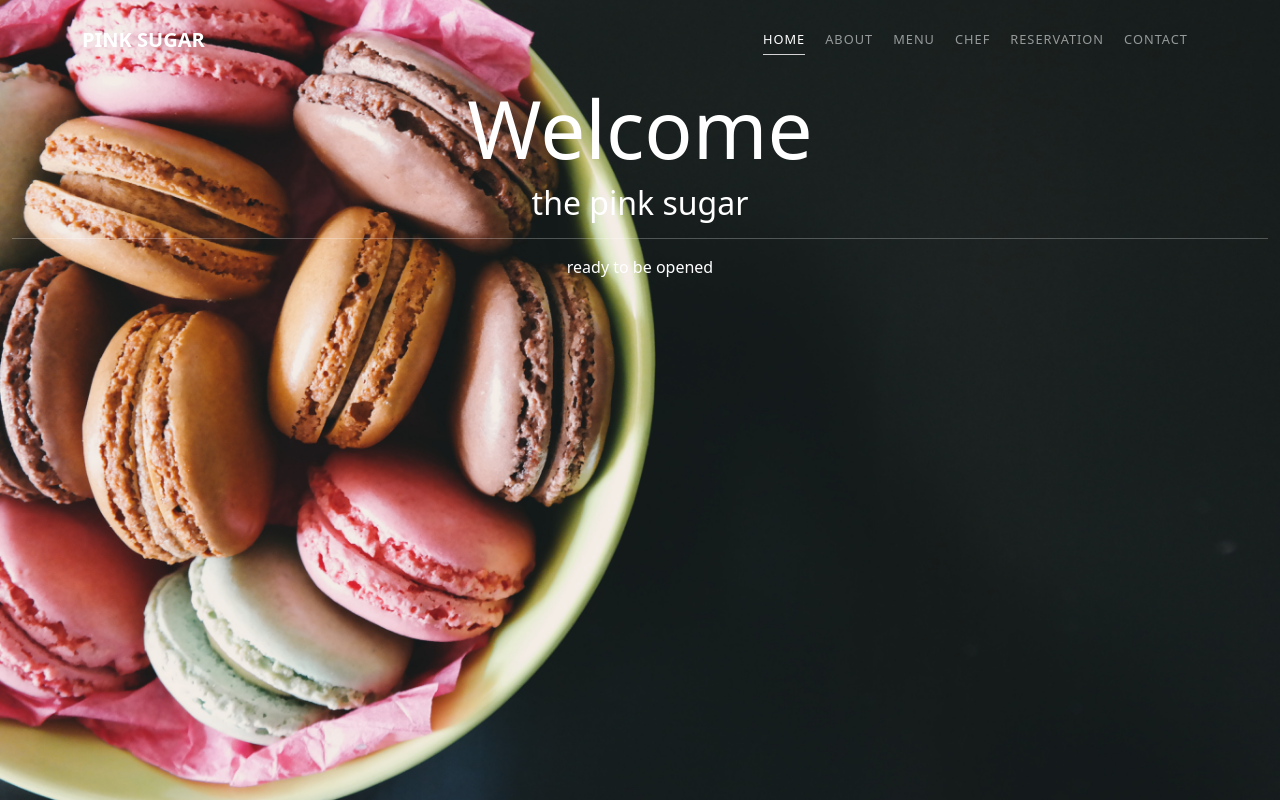
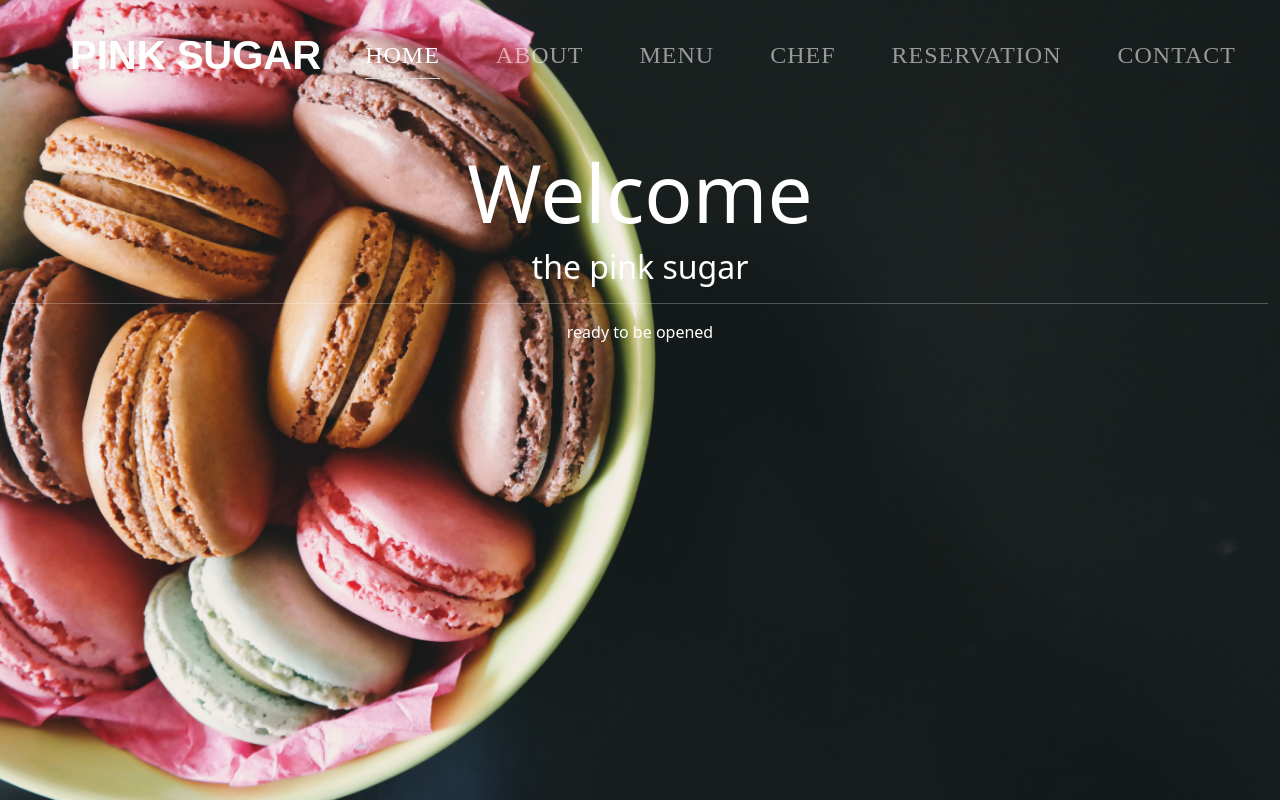
Before and after one commit to iprinceroyy/restaurant-website, a plain HTML site: page index.html in a window 1280 px wide. Shown: the top 802 px of the page. Drawn offline with nearby package versions, Linux system fonts and the light colour scheme; a web font is replaced by a local one.

Commit message:
style modifief

```diff
--- a/css/style.css
+++ b/css/style.css
@@ -18,8 +18,27 @@ header {
     background: url("../assets/images/pexels-brigitte-tohm-239581.jpg") no-repeat center/cover;
 }
 
+.navbar {
+    padding: 0 0 0.5rem;
+}
+
 .navbar-brand {
-    font-weight: 900;
+    font-family: 'Ubuntu', sans-serif;
+    font-size: 2.5rem;
+    font-weight: bold;
+}
+
+.navbar .container-fluid {
+    padding: 0 0 3%;
+}
+
+.nav-item {
+    padding: 0 18px;
+}
+
+.nav-link {
+    font-size: 1.5rem;
+    font-family: 'Montserrat-Light'
 }
 
 header h1 {
--- a/index.html
+++ b/index.html
@@ -10,6 +10,11 @@
     <meta name="author" content="Prince Roy" />
 
     <title>Restaurant Website</title>
+
+    <!-- Google Fonts -->
+    <link rel="preconnect" href="https://fonts.googleapis.com">
+    <link rel="preconnect" href="https://fonts.gstatic.com" crossorigin>
+    <link href="https://fonts.googleapis.com/css2?family=Montserrat&display=swap" rel="stylesheet">
 
     <!--  Vendor CSS Files  -->
     <link href="https://cdn.jsdelivr.net/npm/bootstrap@5.1.3/dist/css/bootstrap.min.css" rel="stylesheet" integrity="sha384-1BmE4kWBq78iYhFldvKuhfTAU6auU8tT94WrHftjDbrCEXSU1oBoqyl2QvZ6jIW3" crossorigin="anonymous">
```
